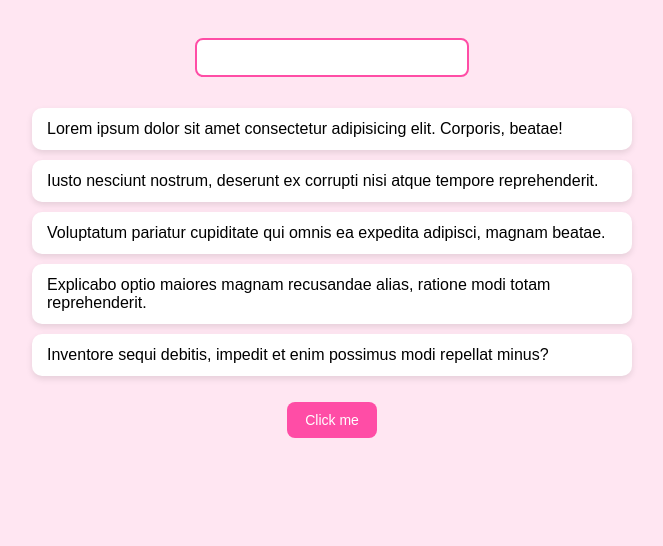
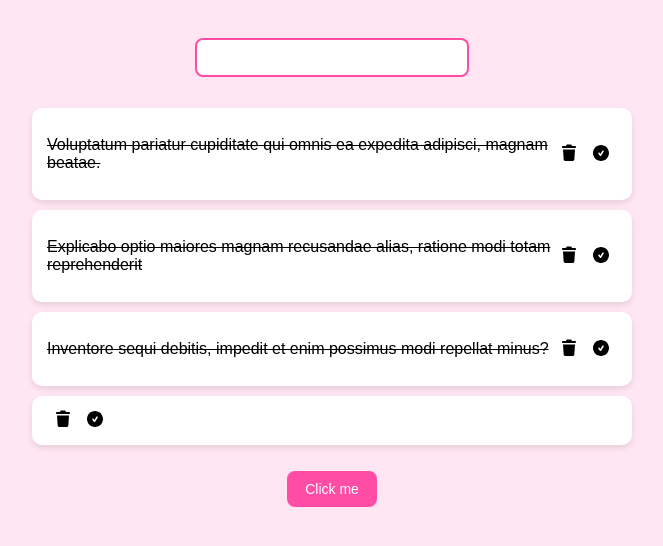
Before and after one commit to sama-daw/toDoo-list, a plain HTML site: page index.html in a window 1280 px wide. Both pictures are taken after a click on the button "Click me". Shown: the whole page, without its empty margins (308-971 px from the left). Drawn offline with Linux system fonts and the light colour scheme.

Commit message:
almost done

```diff
--- a/css/styles.css
+++ b/css/styles.css
@@ -16,7 +16,7 @@ input {
     outline: none;
 }
 
-button {
+#changeMe {
     background: #ff4da6;
     color: white;
     border: none;
@@ -47,3 +47,20 @@ ol {
     justify-content: space-between;
     align-items: center;
 }
+svg{
+    width: 20px;
+    height: 20px;
+}
+#deleteIcon, #doneIcon{
+    background-color: white;
+    border: none;
+    cursor: pointer;
+}
+.icons{
+    display: flex;
+    justify-self: end;
+}
+
+.linethrough{
+    text-decoration: line-through;
+}
--- a/index.html
+++ b/index.html
@@ -9,11 +9,9 @@
 <body>
     <input id="todoList"type="text">
     <ol id="randoms">
-        <li id="removed" class="listBox">Lorem ipsum dolor sit amet consectetur adipisicing elit. Corporis, beatae!</li>
-        <li class="listBox">Iusto nesciunt nostrum, deserunt ex corrupti nisi atque tempore reprehenderit.</li>
-        <li class="listBox">Voluptatum pariatur cupiditate qui omnis ea expedita adipisci, magnam beatae.</li>
-        <li class="listBox">Explicabo optio maiores magnam recusandae alias, ratione modi totam reprehenderit.</li>
-        <li class="listBox">Inventore sequi debitis, impedit et enim possimus modi repellat minus?</li>
+        <li class="listBox linethrough"> <p id="task"> Voluptatum pariatur cupiditate qui omnis ea expedita adipisci, magnam beatae.</p> <div class="icons"> <button id="deleteIcon"><svg xmlns="http://www.w3.org/2000/svg" viewBox="0 0 640 640"><!--!Font Awesome Free 7.0.0 by @fontawesome - https://fontawesome.com License - https://fontawesome.com/license/free Copyright 2025 Fonticons, Inc.--><path d="M232.7 69.9L224 96L128 96C110.3 96 96 110.3 96 128C96 145.7 110.3 160 128 160L512 160C529.7 160 544 145.7 544 128C544 110.3 529.7 96 512 96L416 96L407.3 69.9C402.9 56.8 390.7 48 376.9 48L263.1 48C249.3 48 237.1 56.8 232.7 69.9zM512 208L128 208L149.1 531.1C150.7 556.4 171.7 576 197 576L443 576C468.3 576 489.3 556.4 490.9 531.1L512 208z"/></svg></button> <button id="doneIcon"><svg xmlns="http://www.w3.org/2000/svg" viewBox="0 0 640 640"><!--!Font Awesome Free 7.0.0 by @fontawesome - https://fontawesome.com License - https://fontawesome.com/license/free Copyright 2025 Fonticons, Inc.--><path d="M320 576C461.4 576 576 461.4 576 320C576 178.6 461.4 64 320 64C178.6 64 64 178.6 64 320C64 461.4 178.6 576 320 576zM404.4 276.7L324.4 404.7C320.2 411.4 313 415.6 305.1 416C297.2 416.4 289.6 412.8 284.9 406.4L236.9 342.4C228.9 331.8 231.1 316.8 241.7 308.8C252.3 300.8 267.3 303 275.3 313.6L302.3 349.6L363.7 251.3C370.7 240.1 385.5 236.6 396.8 243.7C408.1 250.8 411.5 265.5 404.4 276.8z"/></svg></button></div></li>
+        <li class="listBox linethrough"> <p id="task"> Explicabo optio maiores magnam recusandae alias, ratione modi totam reprehenderit</p> <div class="icons">  <button id="deleteIcon"><svg xmlns="http://www.w3.org/2000/svg" viewBox="0 0 640 640"><!--!Font Awesome Free 7.0.0 by @fontawesome - https://fontawesome.com License - https://fontawesome.com/license/free Copyright 2025 Fonticons, Inc.--><path d="M232.7 69.9L224 96L128 96C110.3 96 96 110.3 96 128C96 145.7 110.3 160 128 160L512 160C529.7 160 544 145.7 544 128C544 110.3 529.7 96 512 96L416 96L407.3 69.9C402.9 56.8 390.7 48 376.9 48L263.1 48C249.3 48 237.1 56.8 232.7 69.9zM512 208L128 208L149.1 531.1C150.7 556.4 171.7 576 197 576L443 576C468.3 576 489.3 556.4 490.9 531.1L512 208z"/></svg></button><button id="doneIcon"><svg xmlns="http://www.w3.org/2000/svg" viewBox="0 0 640 640"><!--!Font Awesome Free 7.0.0 by @fontawesome - https://fontawesome.com License - https://fontawesome.com/license/free Copyright 2025 Fonticons, Inc.--><path d="M320 576C461.4 576 576 461.4 576 320C576 178.6 461.4 64 320 64C178.6 64 64 178.6 64 320C64 461.4 178.6 576 320 576zM404.4 276.7L324.4 404.7C320.2 411.4 313 415.6 305.1 416C297.2 416.4 289.6 412.8 284.9 406.4L236.9 342.4C228.9 331.8 231.1 316.8 241.7 308.8C252.3 300.8 267.3 303 275.3 313.6L302.3 349.6L363.7 251.3C370.7 240.1 385.5 236.6 396.8 243.7C408.1 250.8 411.5 265.5 404.4 276.8z"/></svg></button></div></li>
+        <li class="listBox linethrough">  <p id="task">Inventore sequi debitis, impedit et enim possimus modi repellat minus? </p><div class="icons"> <button id="deleteIcon"><svg xmlns="http://www.w3.org/2000/svg" viewBox="0 0 640 640"><!--!Font Awesome Free 7.0.0 by @fontawesome - https://fontawesome.com License - https://fontawesome.com/license/free Copyright 2025 Fonticons, Inc.--><path d="M232.7 69.9L224 96L128 96C110.3 96 96 110.3 96 128C96 145.7 110.3 160 128 160L512 160C529.7 160 544 145.7 544 128C544 110.3 529.7 96 512 96L416 96L407.3 69.9C402.9 56.8 390.7 48 376.9 48L263.1 48C249.3 48 237.1 56.8 232.7 69.9zM512 208L128 208L149.1 531.1C150.7 556.4 171.7 576 197 576L443 576C468.3 576 489.3 556.4 490.9 531.1L512 208z"/></svg></button> <button id="doneIcon"><svg xmlns="http://www.w3.org/2000/svg" viewBox="0 0 640 640"><!--!Font Awesome Free 7.0.0 by @fontawesome - https://fontawesome.com License - https://fontawesome.com/license/free Copyright 2025 Fonticons, Inc.--><path d="M320 576C461.4 576 576 461.4 576 320C576 178.6 461.4 64 320 64C178.6 64 64 178.6 64 320C64 461.4 178.6 576 320 576zM404.4 276.7L324.4 404.7C320.2 411.4 313 415.6 305.1 416C297.2 416.4 289.6 412.8 284.9 406.4L236.9 342.4C228.9 331.8 231.1 316.8 241.7 308.8C252.3 300.8 267.3 303 275.3 313.6L302.3 349.6L363.7 251.3C370.7 240.1 385.5 236.6 396.8 243.7C408.1 250.8 411.5 265.5 404.4 276.8z"/></svg></button></div></li>
     </ol>
     <button  onclick="clicked()" id="changeMe">Click me </button>
 
--- a/js/scripts.js
+++ b/js/scripts.js
@@ -0,0 +1,23 @@
+const input = document.getElementById("todoList");
+const button = document.getElementById("changeMe");
+const list = document.getElementById("randoms");
+const deletee= document.getElementById("deleteIcon");
+const donee= document.getElementById("doneIcon");
+const taskee=document.getElementById("task");
+
+
+function clicked(){
+  let li = document.createElement("li");
+  li.className = "listBox";
+  li.innerHTML = input.value +` <div class="icons"><button id="deleteIcon"><svg xmlns="http://www.w3.org/2000/svg" viewBox="0 0 640 640"><!--!Font Awesome Free 7.0.0 by @fontawesome - https://fontawesome.com License - https://fontawesome.com/license/free Copyright 2025 Fonticons, Inc.--><path d="M232.7 69.9L224 96L128 96C110.3 96 96 110.3 96 128C96 145.7 110.3 160 128 160L512 160C529.7 160 544 145.7 544 128C544 110.3 529.7 96 512 96L416 96L407.3 69.9C402.9 56.8 390.7 48 376.9 48L263.1 48C249.3 48 237.1 56.8 232.7 69.9zM512 208L128 208L149.1 531.1C150.7 556.4 171.7 576 197 576L443 576C468.3 576 489.3 556.4 490.9 531.1L512 208z"/></svg> <button id="doneIcon"><svg xmlns="http://www.w3.org/2000/svg" viewBox="0 0 640 640"><!--!Font Awesome Free 7.0.0 by @fontawesome - https://fontawesome.com License - https://fontawesome.com/license/free Copyright 2025 Fonticons, Inc.--><path d="M320 576C461.4 576 576 461.4 576 320C576 178.6 461.4 64 320 64C178.6 64 64 178.6 64 320C64 461.4 178.6 576 320 576zM404.4 276.7L324.4 404.7C320.2 411.4 313 415.6 305.1 416C297.2 416.4 289.6 412.8 284.9 406.4L236.9 342.4C228.9 331.8 231.1 316.8 241.7 308.8C252.3 300.8 267.3 303 275.3 313.6L302.3 349.6L363.7 251.3C370.7 240.1 385.5 236.6 396.8 243.7C408.1 250.8 411.5 265.5 404.4 276.8z"/></svg></button></div>`
+    list.appendChild(li);
+
+}
+
+donee.addEventListener("click", function(){
+       const iconsDiv = e.target.closest(".icons");
+    const taskP = iconsDiv.previousElementSibling;
+    taskP.classList.toggle("linethrough");
+
+})
+// parent lw list add class linethrough
```
Also changed, not shown: assets/images/circle-check-solid-full.svg (added), assets/images/trash-solid-full.svg (added).
